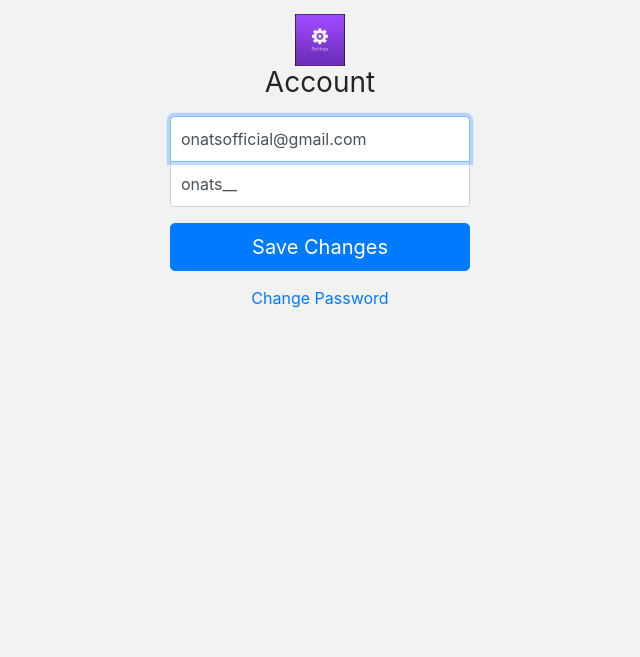
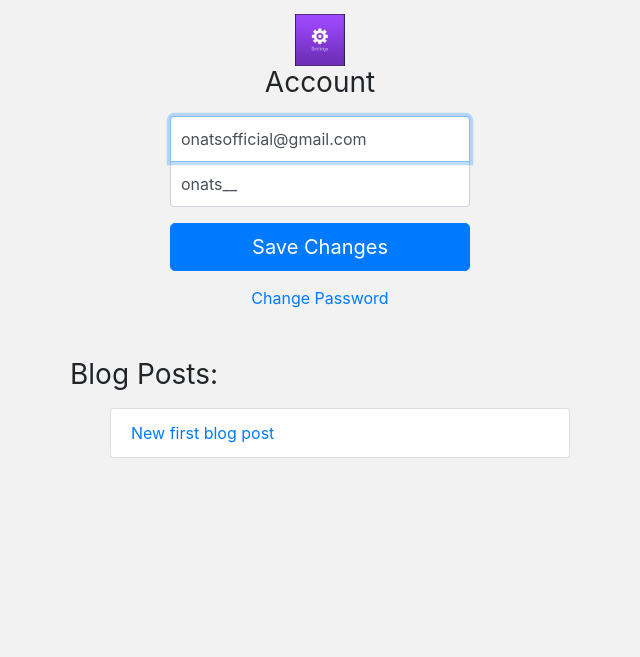
Before and after one commit to onats1/src, a Django app: page /account/ in a window 1280 px wide. Shown: the part 90-747 px from the top of the page, without its empty margins (320-960 px from the left). Run offline with Django 3.2, Linux system fonts and the light colour scheme; a user stored in the database is signed in; data comes from the database, SQL or seed files in the repository; both versions use the stored data as it was after the commit; some libraries are stand-ins or nearby versions.

Commit message:
Blog update feature implemented.

```diff
--- a/account/models.py
+++ b/account/models.py
@@ -51,7 +51,7 @@ class Account(AbstractBaseUser):
     objects = MyAccountManager()
 
     def __str__(self):
-        return self.email + ", " + self.username
+        return self.username
 
     def has_perm(self, perm, obj=None):
         return self.is_admin
--- a/account/templates/account/account.html
+++ b/account/templates/account/account.html
@@ -38,12 +38,19 @@
             text-align: center;
         }
 
+        .blog-posts{
+            max-width: 500px;
+            width: 100%;
+            margin: auto;
+        }
+
     </style>
 
     <form class="form-signin" method="post">{% csrf_token %}
 
         <div class="d-flex flex-column">
-            <img class="img-fluid mx-auto d-block" src="{% static 'settings.PNG' %}" alt="settings logo" width="50px" height="50px">
+            <img class="img-fluid mx-auto d-block" src="{% static 'settings.PNG' %}" alt="settings logo" width="50px"
+                 height="50px">
         </div>
 
         <h1 class="h3 mb-3 font-weight-normal">Account</h1>
@@ -80,4 +87,25 @@
         <a class="m-auto" href="{% url 'password_change' %} ">Change Password</a>
     </div>
 
+    <div class="container mt-4 p-4">
+        <div class="row">
+            <div class="blog-posts">
+                <h3 class="mb-3 font-weight-normal">Blog Posts:</h3>
+                {% if blog_posts %}
+                    <ul>
+                        {% for post in blog_posts %}
+                            <a href="{% url 'blog:detail' post.slug %}" style="text-decoration: none">
+                                <li class="list-group-item">{{ post }}</li>
+                            </a>
+                        {% endfor %}
+                    </ul>
+                {% else %}
+
+                    <p>You have no blog posts yet. <a href="{% url 'blog:create' %}">Create one now</a></p>
+
+                {% endif %}
+            </div>
+        </div>
+    </div>
+
 {% endblock content %}
--- a/account/views.py
+++ b/account/views.py
@@ -3,6 +3,7 @@ from django.contrib.auth import login, authenticate, logout
 from account.forms import RegistrationForm
 from account.forms import AccountAuthenticationForm
 from account.forms import AccountUpdateForm
+from blog.models import BlogPost
 
 
 # Create your views here.
@@ -80,6 +81,10 @@ def account_view(request):
             }
         )
     context['account_form'] = form
+
+    blog_posts = BlogPost.objects.filter(author=request.user)
+    context['blog_posts'] = blog_posts
+
     return render(request, 'account/account.html', context)
 
 
--- a/blog/urls.py
+++ b/blog/urls.py
@@ -1,8 +1,9 @@
 from django.urls import path
-from .views import create_blog_view
+from .views import create_blog_view, detail_blog_view
 
 app_name = 'blog'
 
 urlpatterns = [
-    path('create', create_blog_view, name="create")
+    path('create', create_blog_view, name="create"),
+    path('<slug>/', detail_blog_view, name="detail")
 ]
```
Also changed, not shown: blog/templates/blog/detail_blog.html (added, +29 -0 lines), blog/views.py (+11 -1 lines), db.sqlite3, media_cdn/blog/1/First_Blog_Post-clock.PNG (deleted), media_cdn/blog/1/New_first_blog_post-calculator.PNG (added), media_cdn/blog/1/Second_Blog_Post-update.PNG (deleted).
